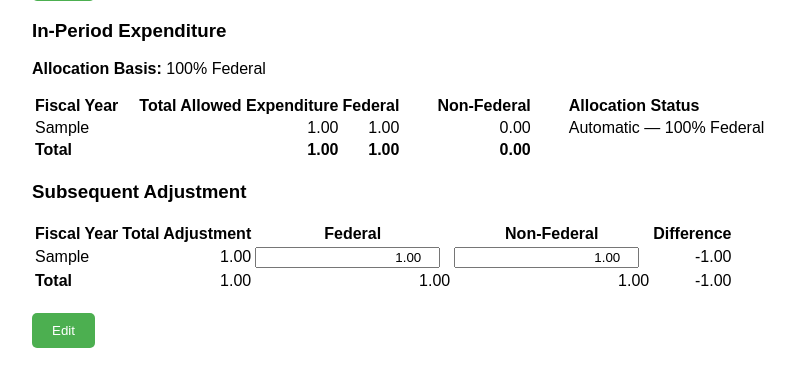
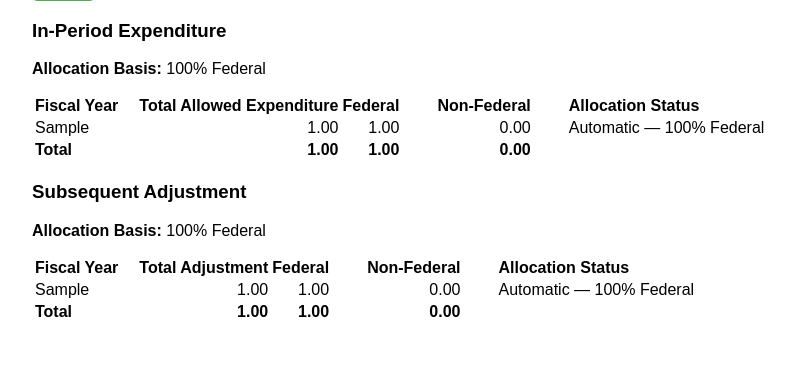
Before and after one commit to BichonInc/forms_awards, a Django app: page /tracking/grants/1/ in a window 1280 px wide. Shown: the part 1190-1558 px from the top of the page, without its empty margins (208-1003 px from the left). After the commit the page ends 1507 px from the top, so only its background shows below. Run offline with Django 5.2, Linux system fonts and the light colour scheme; a user stored in the database is signed in; tables that the repository leaves empty hold one stand-in row (values such as "Sample post").

Commit message:
Redesign subsequent adjustment allocation review

```diff
--- a/award_tracking_web/tracking/templates/tracking/grant_detail.html
+++ b/award_tracking_web/tracking/templates/tracking/grant_detail.html
@@ -175,6 +175,9 @@
         text-align: right;
     }
     .total-expenditure-column {
+        padding-left: 18px;
+    }
+    .total-adjustment-column {
         padding-left: 18px;
     }
     .nonfederal-column {
@@ -927,6 +930,19 @@ document.addEventListener('DOMContentLoaded', function () {
 
         <!-- Subsequent Adjustment Subsection -->
         <h3>Subsequent Adjustment</h3>
+
+        <p>
+            <strong>Allocation Basis:</strong>
+            {{ grant.get_funding_sources_display }}
+        </p>
+
+        {% if grant.funding_sources == "BOTH" %}
+            <p>
+                Non-Federal is calculated as
+                Total Adjustment minus Federal.
+            </p>
+        {% endif %}
+
         <form
             id="subsequent-form"
             method="POST"
@@ -934,47 +950,119 @@ document.addEventListener('DOMContentLoaded', function () {
         >
             {% csrf_token %}
             <input type="hidden" name="form_type" value="subsequent">
+
             <table>
                 <thead>
                     <tr>
                         <th>Fiscal Year</th>
-                            <th>Total Adjustment</th>
-                            <th>Federal</th>
-                            <th>Non-Federal</th>
-                            <th>Difference</th>
+
+                        <th class="numeric-heading total-adjustment-column">
+                            Total Adjustment
+                        </th>
+
+                        <th class="numeric-heading">
+                            Federal
+                        </th>
+
+                        <th class="numeric-heading nonfederal-column">
+                            Non-Federal
+                        </th>
+
+                        <th class="allocation-status-column">
+                            Allocation Status
+                        </th>
                     </tr>
                 </thead>
+
                 <tbody>
                     {% for row in subsequent_breakdown %}
                         <tr>
-                            <td>{{ row.fiscal_year }}</td>
-                            <td class="number">{{ row.total_expenditure|floatformat:2|intcomma }}</td>
+                            <td>
+                                {{ row.fiscal_year }}
+                            </td>
+
+                            <td class="number total-adjustment-column">
+                                {{ row.total_expenditure|floatformat:2|intcomma }}
+                            </td>
+
                             <td class="number">
-                                <input type="number" name="federal_subsequent_{{ forloop.counter }}" value="{{ row.federal|floatformat:2 }}" step="0.01" readonly class="subsequent-edit-field number-right-align" oninput="enableSaveButtonSubsequent();">
+                                {% if grant.funding_sources == "BOTH" %}
+                                    <input
+                                        type="number"
+                                        name="federal_subsequent_{{ forloop.counter }}"
+                                        value="{{ row.federal|floatformat:2 }}"
+                                        step="0.01"
+                                        readonly
+                                        class="subsequent-edit-field number-right-align"
+                                        oninput="enableSaveButtonSubsequent();"
+                                    >
+                                {% else %}
+                                    {{ row.federal|floatformat:2|intcomma }}
+                                {% endif %}
                             </td>
-                            <td class="number">
-                                <input type="number" name="nonfederal_subsequent_{{ forloop.counter }}" value="{{ row.nonfederal|floatformat:2 }}" step="0.01" readonly class="subsequent-edit-field number-right-align" oninput="enableSaveButtonSubsequent();">
+
+                            <td class="number nonfederal-column">
+                                {{ row.nonfederal|floatformat:2|intcomma }}
                             </td>
-                            <td class="number">{{ row.difference|floatformat:2|intcomma }}</td>
+
+                            <td class="allocation-status-column">
+                                {% if grant.funding_sources == "FEDERAL" %}
+                                    Automatic — 100% Federal
+
+                                {% elif grant.funding_sources == "NONFEDERAL" %}
+                                    Automatic — 100% Non-federal
+
+                                {% elif grant.funding_sources == "BOTH" %}
+                                    {% if row.allocation_needs_review %}
+                                        <strong>Needs Review</strong>
+                                    {% else %}
+                                        Reviewed
+                                    {% endif %}
+
+                                {% else %}
+                                    <strong>
+                                        Funding Source Needs Review
+                                    </strong>
+                                {% endif %}
+                            </td>
                         </tr>
                     {% endfor %}
+
                     <tr>
-                            <td><strong>Total</strong></td>
-                            <td class="number">{{ total_adjustment_sum|floatformat:2|intcomma }}</td>
-                            <td class="number">{{ total_federal_sub_sum|floatformat:2|intcomma }}</td>
-                            <td class="number">{{ total_nonfederal_sub_sum|floatformat:2|intcomma }}</td>
-                            <td class="number">{{ total_difference_sub|floatformat:2|intcomma }}</td>
+                        <td>
+                            <strong>Total</strong>
+                        </td>
+
+                        <td class="number total-adjustment-column">
+                            <strong>
+                                {{ total_adjustment_sum|floatformat:2|intcomma }}
+                            </strong>
+                        </td>
+
+                        <td class="number">
+                            <strong>
+                                {{ total_federal_sub_sum|floatformat:2|intcomma }}
+                            </strong>
+                        </td>
+
+                        <td class="number nonfederal-column">
+                            <strong>
+                                {{ total_nonfederal_sub_sum|floatformat:2|intcomma }}
+                            </strong>
+                        </td>
+
+                        <td class="allocation-status-column"></td>
                     </tr>
-
                 </tbody>
             </table>
-                {% if can_edit_fiscal_data %}
+
+            {% if can_edit_fiscal_data and grant.funding_sources == "BOTH" %}
                 <div class="buttons">
                     <button
                         type="button"
                         id="edit-button-subsequent"
                         class="button-common"
-                            onclick="toggleEditModeSubsequent()"
+                        onclick="toggleEditModeSubsequent();"
                     >
                         Edit
                     </button>
--- a/award_tracking_web/tracking/views.py
+++ b/award_tracking_web/tracking/views.py
@@ -454,43 +454,208 @@ def grant_detail(request, grant_id):
                 grant_id=grant_id,
             )
 
+
         elif form_type == "subsequent":
+
             if not can_edit_fiscal_data:
                 raise PermissionDenied
+
             print("Subsequent Adjustment form submission detected")
-            subsequent_adjustments = SubsequentAdjustment.objects.filter(grant_id=grant_id)
-            subsequent_breakdown = subsequent_adjustments.values('fiscal_year').annotate(
-                total_expenditure=Sum('net_expenditure')
-            ).order_by('fiscal_year')
 
-            for i, breakdown in enumerate(subsequent_breakdown, start=1):
-                fiscal_year = breakdown['fiscal_year']
-                try:
-                    federal_input = Decimal(request.POST.get(f'federal_subsequent_{i}', '0').replace(',', ''))
-                    nonfederal_input = Decimal(request.POST.get(f'nonfederal_subsequent_{i}', '0').replace(',', ''))
-                except InvalidOperation:
-                    federal_input, nonfederal_input = Decimal('0'), Decimal('0')
+            if grant.funding_sources != Form1.FundingSource.BOTH:
+                messages.error(
 
-                subsequent_record, created = SubsequentFiscalBreakdown.objects.get_or_create(
-                    grant_id=grant,
-                    fiscal_year=fiscal_year,
-                    defaults={'federal': federal_input, 'nonfederal': nonfederal_input}
+                    request,
+
+                    (
+
+                        "Manual Subsequent Adjustment allocation is only "
+
+                        "available for grants funded by both Federal and "
+
+                        "Non-federal sources."
+
+                    ),
+
                 )
-                if not created:
-                    subsequent_record.federal = federal_input
-                    subsequent_record.nonfederal = nonfederal_input
-                    subsequent_record.save()
+
+                return redirect(
+
+                    "grant_detail",
+
+                    grant_id=grant_id,
+
+                )
+
+            subsequent_breakdown = (
+
+                SubsequentAdjustment.objects
+
+                .filter(grant_id=grant_id)
+
+                .exclude(fiscal_year__isnull=True)
+
+                .exclude(fiscal_year="")
+
+                .values("fiscal_year")
+
+                .annotate(
+
+                    total_adjustment=Sum("net_expenditure")
+
+                )
+
+                .order_by("fiscal_year")
+
+            )
+
+            parsed_allocations = []
+
+            try:
+
+                for i, breakdown in enumerate(
+
+                        subsequent_breakdown,
+
+                        start=1,
+
+                ):
+
+                    fiscal_year = breakdown["fiscal_year"]
+
+                    total_adjustment = (
+
+                            breakdown["total_adjustment"]
+
+                            or Decimal("0.00")
+
+                    )
+
+                    raw_federal = request.POST.get(
+
+                        f"federal_subsequent_{i}",
+
+                        "",
+
+                    ).replace(
+
+                        ",",
+
+                        "",
+
+                    ).strip()
+
+                    federal_input = (
+
+                        Decimal(raw_federal)
+
+                        if raw_federal
+
+                        else Decimal("0.00")
+
+                    )
+
+                    if not federal_input.is_finite():
+                        raise InvalidOperation
+
+                    nonfederal_calculated = (
+
+                            total_adjustment
+
+                            - federal_input
+
+                    )
+
+                    parsed_allocations.append(
+
+                        (
+
+                            fiscal_year,
+
+                            total_adjustment,
+
+                            federal_input,
+
+                            nonfederal_calculated,
+
+                        )
+
+                    )
+
+
+            except InvalidOperation:
+
+                messages.error(
+
+                    request,
+
+                    (
+
+                        "Federal Subsequent Adjustment allocation "
+
+                        "amounts must be valid numbers."
+
+                    ),
+
+                )
+
+                return redirect(
+
+                    "grant_detail",
+
+                    grant_id=grant_id,
+
+                )
+
+            with transaction.atomic():
+
+                for (
+
+                        fiscal_year,
+
+                        total_adjustment,
+
+                        federal_input,
+
+                        nonfederal_calculated,
+
+                ) in parsed_allocations:
+                    SubsequentFiscalBreakdown.objects.update_or_create(
+
+                        grant_id=grant,
+
+                        fiscal_year=fiscal_year,
+
+                        defaults={
+
+                            "federal": federal_input,
+
+                            "nonfederal": nonfederal_calculated,
+
+                            "reviewed_total_subsequent_adjustment": (
+
+                                total_adjustment
+
+                            ),
+
+                        },
+
+                    )
 
             messages.success(
+
                 request,
-                (
-                    "Subsequent Adjustment information "
-                    "was saved successfully."
-                ),
+
+                "Subsequent Adjustment allocation was saved successfully.",
+
             )
+
             return redirect(
+
                 "grant_detail",
+
                 grant_id=grant_id,
+
             )
 
         else:
@@ -618,34 +783,117 @@ def grant_detail(request, grant_id):
         total_difference += difference
 
     # Fetch fiscal year breakdown for Subsequent Adjustment
-    subsequent_adjustments = SubsequentAdjustment.objects.filter(grant_id=grant_id)
-    subsequent_breakdown = subsequent_adjustments.values('fiscal_year').annotate(
-        total_expenditure=Sum('net_expenditure')
-    ).order_by('fiscal_year')
+    subsequent_adjustments = (
+        SubsequentAdjustment.objects
+        .filter(grant_id=grant_id)
+        .exclude(fiscal_year__isnull=True)
+        .exclude(fiscal_year="")
+    )
+
+    subsequent_breakdown = (
+        subsequent_adjustments
+        .values("fiscal_year")
+        .annotate(
+            total_expenditure=Sum("net_expenditure")
+        )
+        .order_by("fiscal_year")
+    )
 
     # Calculate totals for Subsequent Adjustment
-    total_adjustment_sum = Decimal('0')
-    total_federal_sub_sum = Decimal('0')
-    total_nonfederal_sub_sum = Decimal('0')
-    total_difference_sub = Decimal('0')
+    total_adjustment_sum = Decimal("0.00")
+    total_federal_sub_sum = Decimal("0.00")
+    total_nonfederal_sub_sum = Decimal("0.00")
+    total_difference_sub = Decimal("0.00")
 
-    print("Subsequent Adjustment Data:")
     for breakdown in subsequent_breakdown:
+        fiscal_year = breakdown["fiscal_year"]
+
+        total_adjustment = (
+                breakdown["total_expenditure"]
+                or Decimal("0.00")
+        )
+
         sub_record = SubsequentFiscalBreakdown.objects.filter(
-            grant_id=grant, fiscal_year=breakdown['fiscal_year']
+            grant_id=grant,
+            fiscal_year=fiscal_year,
         ).first()
-        print(breakdown)
-        federal = sub_record.federal if sub_record else Decimal('0')
-        nonfederal = sub_record.nonfederal if sub_record else Decimal('0')
 
-        breakdown['federal'] = federal
-        breakdown['nonfederal'] = nonfederal
-        breakdown['difference'] = breakdown['total_expenditure'] - federal - nonfederal
+        if grant.funding_sources == Form1.FundingSource.FEDERAL:
+            federal = total_adjustment
+            nonfederal = Decimal("0.00")
+            difference = Decimal("0.00")
+            allocation_needs_review = False
+            reviewed_total = None
 
-        total_adjustment_sum += breakdown['total_expenditure']
-        total_federal_sub_sum += breakdown['federal']
-        total_nonfederal_sub_sum += breakdown['nonfederal']
-        total_difference_sub += breakdown['difference']
+        elif grant.funding_sources == Form1.FundingSource.NONFEDERAL:
+            federal = Decimal("0.00")
+            nonfederal = total_adjustment
+            difference = Decimal("0.00")
+            allocation_needs_review = False
+            reviewed_total = None
+
+        elif grant.funding_sources == Form1.FundingSource.BOTH:
+            federal = (
+                sub_record.federal
+                if sub_record
+                else Decimal("0.00")
+            )
+
+            nonfederal = (
+                    total_adjustment
+                    - federal
+            )
+
+            difference = Decimal("0.00")
+
+            reviewed_total = (
+                sub_record.reviewed_total_subsequent_adjustment
+                if sub_record
+                else None
+            )
+
+            allocation_needs_review = (
+                    reviewed_total is None
+                    or reviewed_total != total_adjustment
+            )
+
+        else:
+            # Funding Sources still requires classification.
+            # Preserve existing legacy allocation values but
+            # do not treat them as authoritative.
+            federal = (
+                sub_record.federal
+                if sub_record
+                else Decimal("0.00")
+            )
+
+            nonfederal = (
+                sub_record.nonfederal
+                if sub_record
+                else Decimal("0.00")
+            )
+
+            difference = (
+                    total_adjustment
+                    - federal
+                    - nonfederal
+            )
+
+            reviewed_total = None
+            allocation_needs_review = True
+
+        breakdown["federal"] = federal
+        breakdown["nonfederal"] = nonfederal
+        breakdown["difference"] = difference
+        breakdown["allocation_needs_review"] = (
+            allocation_needs_review
+        )
+        breakdown["reviewed_total"] = reviewed_total
+
+        total_adjustment_sum += total_adjustment
+        total_federal_sub_sum += federal
+        total_nonfederal_sub_sum += nonfederal
+        total_difference_sub += difference
 
     program_income_records = {
         record.fiscal_year: record.amount
```
Lines whose indentation alone changed are shown as unchanged.
